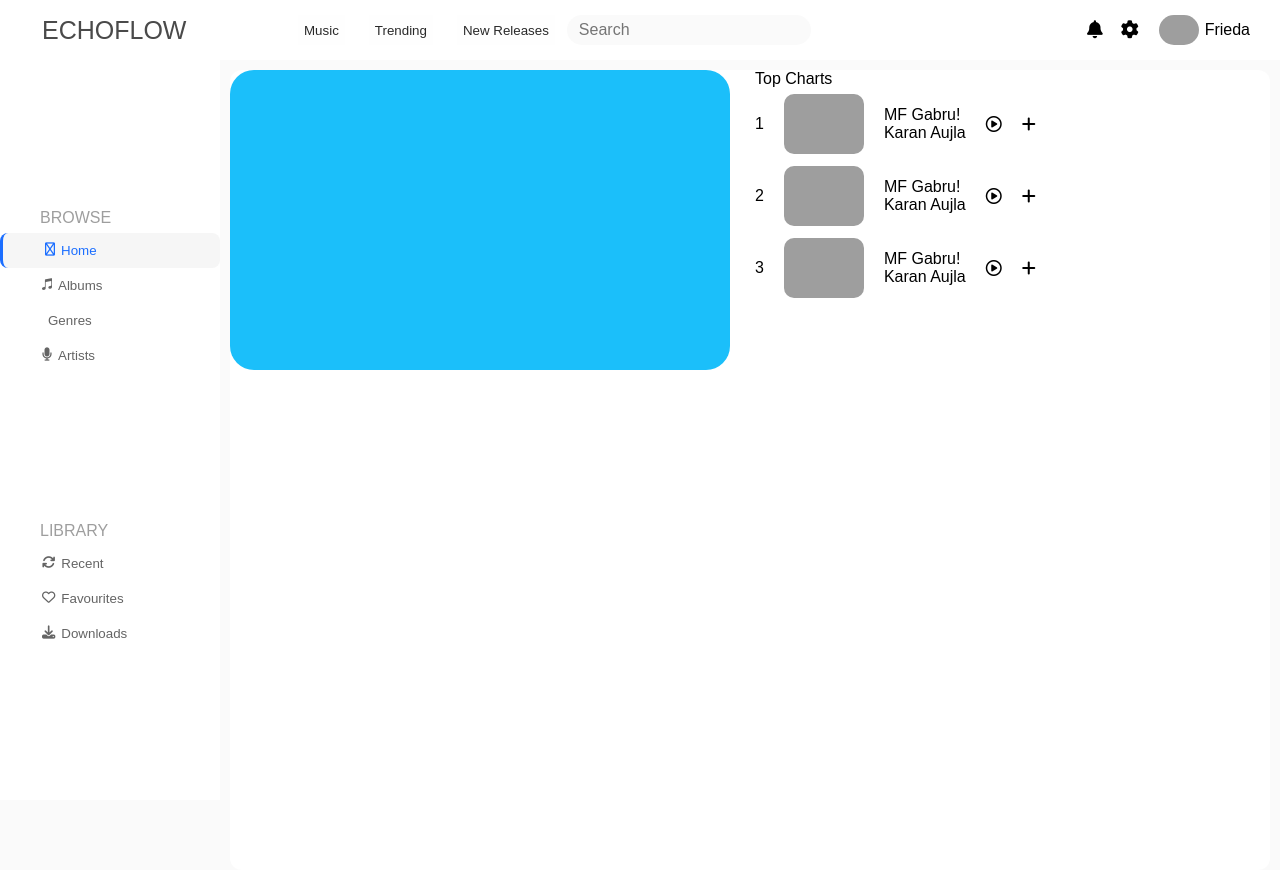
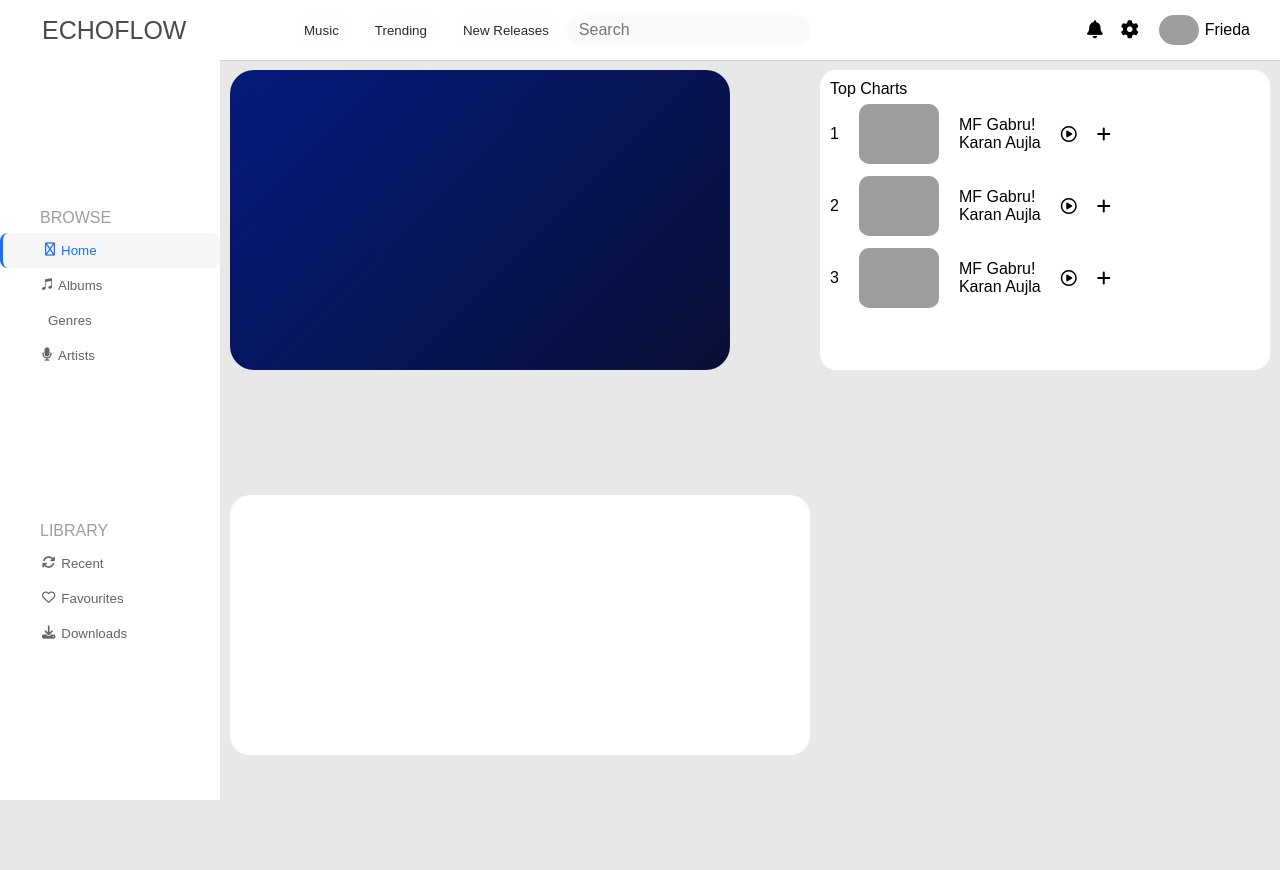
Before and after one commit to buildspranav/ECHOFLOW, a plain HTML site: page index.html in a window 1280 px wide. Drawn offline with Linux system fonts and the light colour scheme; grey boxes are pictures that could not be loaded; some icons are missing.

Commit message:
commite new changes

```diff
--- a/general.css
+++ b/general.css
@@ -6,6 +6,8 @@ html,body{
   width: 100%;
   height: 100%;
   box-sizing: border-box;
-  background-color: rgb(250,250,250);
+  /* background-color: rgb(250,250,250); */
+  background-color: rgb(232, 232, 232);
+
   font-family: sans-serif;
 }
--- a/header.css
+++ b/header.css
@@ -7,6 +7,7 @@ header{
   align-items: center;
   background-color: white;
   top: 0px;
+  border-bottom: 1px solid rgb(211, 211, 211);
 }
 .header{
   margin: 12px;
--- a/main.css
+++ b/main.css
@@ -2,7 +2,7 @@
   margin-left: 230px;
   margin-top: 70px;
   margin-right: 10px;
-  background-color: rgb(255, 255, 255);
+  /* background-color: rgb(255, 255, 255); */
   height: 100vh;
   border-radius: 12px;
   display: grid;
@@ -12,14 +12,15 @@
 #curated-playlists{
   height: 300px;
   width: 500px;
-  background-color: rgb(27, 191, 250);
+  background: linear-gradient(135deg, #04197b 0%, #0a1036 100%);
   border-radius: 24px;
 }
 #top-charts{
-  height: 300px;
+  height: 280px;
   width: 1fr;
   background-color: rgb(255, 255, 255);
   border-radius: 16px;
+  padding: 10px;
 }
 .box{
   height: 4px;
@@ -43,3 +44,9 @@
   flex-direction: column;
 
 }
+#trending-artists{
+  width: 580px;
+  height: 260px;
+  background-color: white;
+  border-radius: 20px;
+}
```
